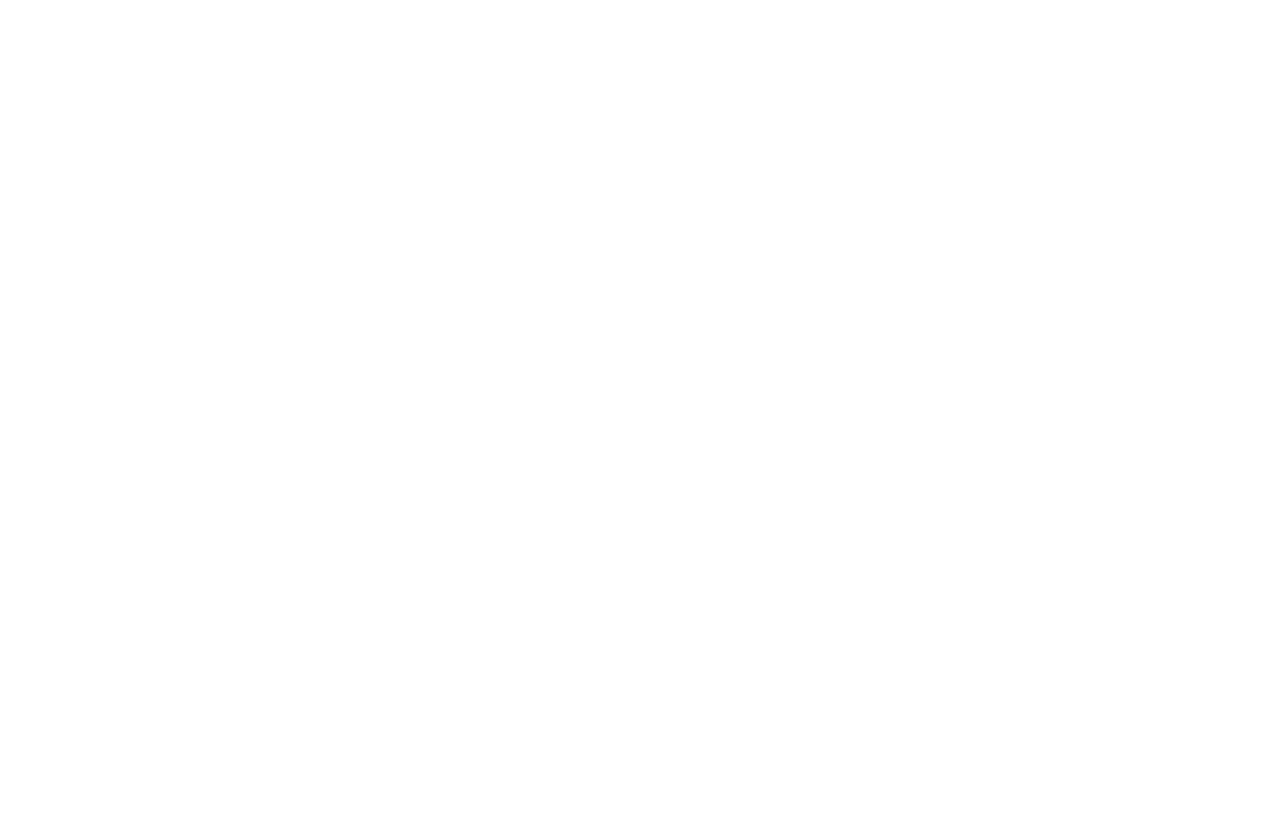
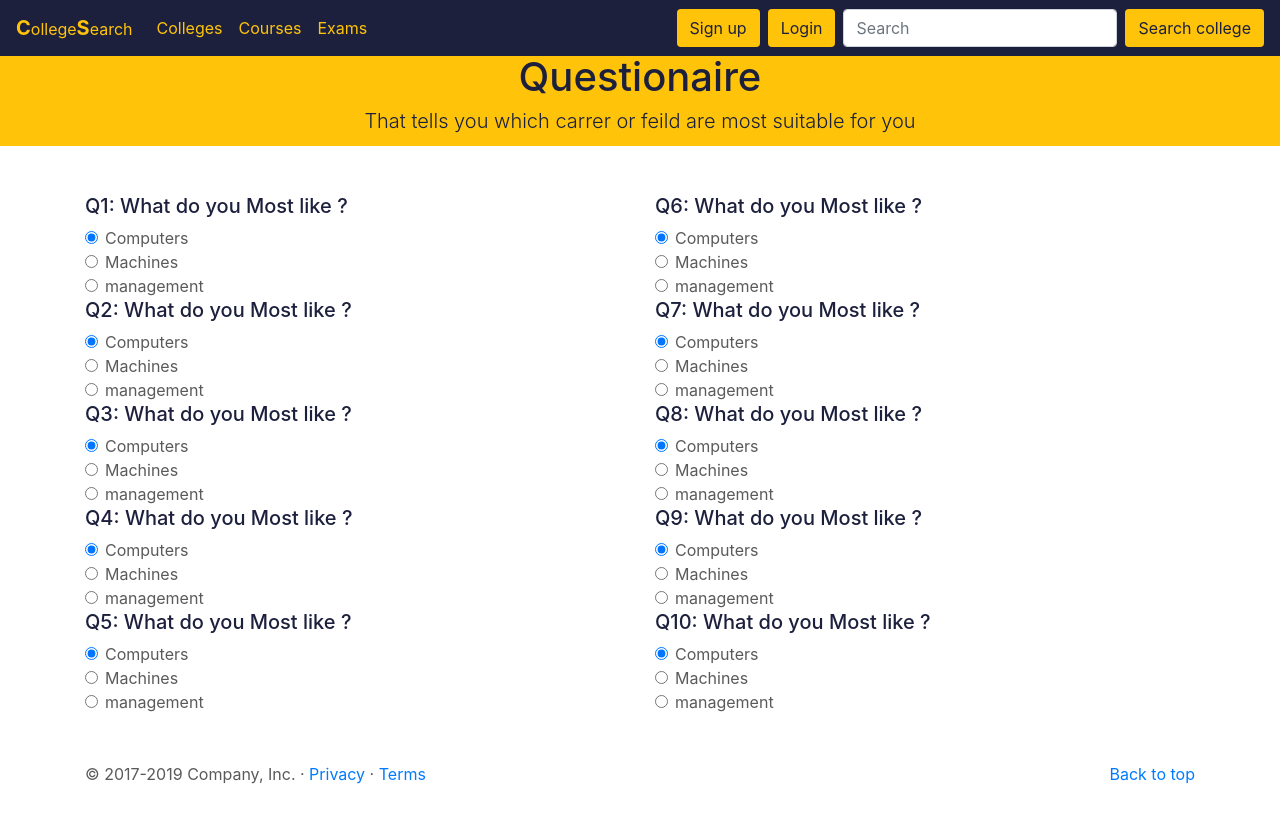
Before and after one commit to shadab97/gcaps, a plain HTML site: page quiz.html in a window 1280 px wide. Before the commit the page ends 800 px from the top, so only its background shows below. Drawn offline with nearby package versions, Linux system fonts and the light colour scheme.

Commit message:
quiz page added

```diff
--- a/quiz.html
+++ b/quiz.html
@@ -0,0 +1,377 @@
+<!DOCTYPE html>
+<html lang="en">
+
+<head>
+    <meta charset="utf-8" />
+    <meta name="viewport" content="width=device-width, initial-scale=1, shrink-to-fit=no" />
+    <meta name="description" content="" />
+    <meta name="author" content="Mark Otto, Jacob Thornton, and Bootstrap contributors" />
+    <meta name="generator" content="Jekyll v3.8.5" />
+    <title>Carousel Template · Bootstrap</title>
+
+    <!-- Bootstrap core CSS -->
+    <link rel="stylesheet" href="https://stackpath.bootstrapcdn.com/bootstrap/4.3.1/css/bootstrap.min.css"
+        integrity="sha384-ggOyR0iXCbMQv3Xipma34MD+dH/1fQ784/j6cY/iJTQUOhcWr7x9JvoRxT2MZw1T" crossorigin="anonymous" />
+
+    <style>
+        .navbar {
+            background: #1c203d;
+            color: #ffc40a !important;
+        }
+
+        .navbar-brand {
+            color: #ffc40a !important;
+            font-weight: bolder;
+        }
+
+        .nav-link {
+            color: #ffc40a !important;
+        }
+
+        .navbar-toggler {
+            color: #ffc40a !important;
+        }
+
+        .submit-btn {
+            background: #ffc40a;
+            color: #1c203d !important;
+        }
+
+        .signup-btn {
+            background: #ffc40a;
+            color: #1c203d !important;
+        }
+
+        .login-btn {
+            background: #ffc40a;
+            color: #1c203d !important;
+        }
+
+        .submit-btn {
+            background: #ffc40a;
+            color: #1c203d !important;
+        }
+
+        .signuptoday-btn {
+            background: #ffc40a;
+            color: #1c203d !important;
+        }
+
+        .carousel-item {
+            background-image: linear-gradient(rgb(28, 32, 61, 0.7),
+                    rgb(28, 32, 61, 0.7)),
+                url(img/LPU.jpg);
+            background-repeat: no-repeat;
+            background-size: cover;
+        }
+
+
+
+        .question-head {
+            background: #ffc40a;
+            color: #1c203d;
+            padding: 5px;
+        }
+
+        .question {
+            color: #1c203d;
+        }
+
+        .main-box {
+            background: #17192b;
+            color: #ffc40a;
+            padding: 5%;
+            /* margin-left: 6%; */
+            border-right: 1px solid #ffc40a;
+        }
+
+        @media (min-width: 768px) {
+            .bd-placeholder-img-lg {
+                font-size: 3.5rem;
+            }
+        }
+    </style>
+    <!-- Custom styles for this template -->
+    <link href="./css/carousel.css" rel="stylesheet" />
+</head>
+
+<body>
+    <header>
+        <nav class="navbar navbar-expand-md fixed-top">
+            <a class="navbar-brand lead" href="./">C<small>ollege</small>S<small>earch</small></a>
+            <button class="navbar-toggler" type="button" data-toggle="collapse" data-target="#navbarCollapse"
+                aria-controls="navbarCollapse" aria-expanded="false" aria-label="Toggle navigation">
+                <span class="navbar-toggler-icon">--</span>
+            </button>
+            <div class="collapse navbar-collapse" id="navbarCollapse">
+                <ul class="navbar-nav mr-auto">
+                    <li class="nav-item active">
+                        <a class="nav-link" href="./college.html">Colleges<span class="sr-only">(current)</span></a>
+                    </li>
+                    <li class="nav-item">
+                        <a class="nav-link" href="./college.html">Courses</a>
+                    </li>
+                    <li class="nav-item">
+                        <a class="nav-link" href="#">Exams</a>
+                    </li>
+                </ul>
+                <button class="btn signup-btn mr-2">Sign up</button>
+
+                <button class="btn login-btn mr-2">Login</button>
+
+                <form class="form-inline mt-2 mt-md-0">
+                    <input class="form-control mr-sm-2" type="text" placeholder="Search" aria-label="Search" />
+                    <button class="btn submit-btn my-2 my-sm-0" type="submit">
+                        Search college
+                    </button>
+                </form>
+            </div>
+        </nav>
+    </header>
+
+    <div class=" marketing">
+        <!-- Three columns of text below the carousel -->
+        <div class="question-head">
+            <h1 class="text-center heading">Questionaire</h1>
+            <h3 class="lead text-center">That tells you which carrer or feild are most suitable for you</h3>
+        </div>
+        <div class=" container quiz pt-5">
+            <div class="row">
+                <div class="col-md-6">
+                    <h5 class=" question">Q1: What do you Most like ?</h5>
+                    <div class="form-check">
+                        <input class="form-check-input" type="radio" name="q1" id="exampleRadios1" value="option1"
+                            checked>
+                        <label class="form-check-label" for="exampleRadios1">
+                            Computers
+                        </label>
+                    </div>
+                    <div class="form-check">
+                        <input class="form-check-input" type="radio" name="q1" id="exampleRadios2" value="option2">
+                        <label class="form-check-label" for="exampleRadios2">
+                            Machines
+                        </label>
+                    </div>
+                    <div class="form-check">
+                        <input class="form-check-input" type="radio" name="q1" id="exampleRadios3" value="option3">
+                        <label class="form-check-label" for="exampleRadios3">
+                            management
+                        </label>
+                    </div>
+                    <h5 class=" question">Q2: What do you Most like ?</h5>
+                    <div class="form-check">
+                        <input class="form-check-input" type="radio" name="q2" id="exampleRadios1" value="option1"
+                            checked>
+                        <label class="form-check-label" for="exampleRadios1">
+                            Computers
+                        </label>
+                    </div>
+                    <div class="form-check">
+                        <input class="form-check-input" type="radio" name="q2" id="exampleRadios2" value="option2">
+                        <label class="form-check-label" for="exampleRadios2">
+                            Machines
+                        </label>
+                    </div>
+                    <div class="form-check">
+                        <input class="form-check-input" type="radio" name="q2" id="exampleRadios3" value="option3">
+                        <label class="form-check-label" for="exampleRadios3">
+                            management
+                        </label>
+                    </div>
+                    <h5 class=" question">Q3: What do you Most like ?</h5>
+                    <div class="form-check">
+                        <input class="form-check-input" type="radio" name="q3" id="exampleRadios1" value="option1"
+                            checked>
+                        <label class="form-check-label" for="exampleRadios1">
+                            Computers
+                        </label>
+                    </div>
+                    <div class="form-check">
+                        <input class="form-check-input" type="radio" name="q3" id="exampleRadios2" value="option2">
+                        <label class="form-check-label" for="exampleRadios2">
+                            Machines
+                        </label>
+                    </div>
+                    <div class="form-check">
+                        <input class="form-check-input" type="radio" name="q3" id="exampleRadios3" value="option3">
+                        <label class="form-check-label" for="exampleRadios3">
+                            management
+                        </label>
+                    </div>
+                    <h5 class=" question">Q4: What do you Most like ?</h5>
+                    <div class="form-check">
+                        <input class="form-check-input" type="radio" name="q4" id="exampleRadios1" value="option1"
+                            checked>
+                        <label class="form-check-label" for="exampleRadios1">
+                            Computers
+                        </label>
+                    </div>
+                    <div class="form-check">
+                        <input class="form-check-input" type="radio" name="q4" id="exampleRadios2" value="option2">
+                        <label class="form-check-label" for="exampleRadios2">
+                            Machines
+                        </label>
+                    </div>
+                    <div class="form-check">
+                        <input class="form-check-input" type="radio" name="q4" id="exampleRadios3" value="option3">
+                        <label class="form-check-label" for="exampleRadios3">
+                            management
+                        </label>
+                    </div>
+                    <h5 class=" question">Q5: What do you Most like ?</h5>
+                    <div class="form-check">
+                        <input class="form-check-input" type="radio" name="q5" id="exampleRadios1" value="option1"
+                            checked>
+                        <label class="form-check-label" for="exampleRadios1">
+                            Computers
+                        </label>
+                    </div>
+                    <div class="form-check">
+                        <input class="form-check-input" type="radio" name="q5" id="exampleRadios2" value="option2">
+                        <label class="form-check-label" for="exampleRadios2">
+                            Machines
+                        </label>
+                    </div>
+                    <div class="form-check">
+                        <input class="form-check-input" type="radio" name="q5" id="exampleRadios3" value="option3">
+                        <label class="form-check-label" for="exampleRadios3">
+                            management
+                        </label>
+                    </div>
+
+                </div>
+                <div class="col-md-6">
+                    <h5 class=" question">Q6: What do you Most like ?</h5>
+                    <div class="form-check">
+                        <input class="form-check-input" type="radio" name="q6" id="exampleRadios1" value="option1"
+                            checked>
+                        <label class="form-check-label" for="exampleRadios1">
+                            Computers
+                        </label>
+                    </div>
+                    <div class="form-check">
+                        <input class="form-check-input" type="radio" name="q6" id="exampleRadios2" value="option2">
+                        <label class="form-check-label" for="exampleRadios2">
+                            Machines
+                        </label>
+                    </div>
+                    <div class="form-check">
+                        <input class="form-check-input" type="radio" name="q6" id="exampleRadios3" value="option3">
+                        <label class="form-check-label" for="exampleRadios3">
+                            management
+                        </label>
+                    </div>
+                    <h5 class=" question">Q7: What do you Most like ?</h5>
+                    <div class="form-check">
+                        <input class="form-check-input" type="radio" name="q7" id="exampleRadios1" value="option1"
+                            checked>
+                        <label class="form-check-label" for="exampleRadios1">
+                            Computers
+                        </label>
+                    </div>
+                    <div class="form-check">
+                        <input class="form-check-input" type="radio" name="q7" id="exampleRadios2" value="option2">
+                        <label class="form-check-label" for="exampleRadios2">
+                            Machines
+                        </label>
+                    </div>
+                    <div class="form-check">
+                        <input class="form-check-input" type="radio" name="q7" id="exampleRadios3" value="option3">
+                        <label class="form-check-label" for="exampleRadios3">
+                            management
+                        </label>
+                    </div>
+                    <h5 class=" question">Q8: What do you Most like ?</h5>
+                    <div class="form-check">
+                        <input class="form-check-input" type="radio" name="q8" id="exampleRadios1" value="option1"
+                            checked>
+                        <label class="form-check-label" for="exampleRadios1">
+                            Computers
+                        </label>
+                    </div>
+                    <div class="form-check">
+                        <input class="form-check-input" type="radio" name="q8" id="exampleRadios2" value="option2">
+                        <label class="form-check-label" for="exampleRadios2">
+                            Machines
+                        </label>
+                    </div>
+                    <div class="form-check">
+                        <input class="form-check-input" type="radio" name="q8" id="exampleRadios3" value="option3">
+                        <label class="form-check-label" for="exampleRadios3">
+                            management
+                        </label>
+                    </div>
+                    <h5 class=" question">Q9: What do you Most like ?</h5>
+                    <div class="form-check">
+                        <input class="form-check-input" type="radio" name="q9" id="exampleRadios1" value="option1"
+                            checked>
+                        <label class="form-check-label" for="exampleRadios1">
+                            Computers
+                        </label>
+                    </div>
+                    <div class="form-check">
+                        <input class="form-check-input" type="radio" name="q9" id="exampleRadios2" value="option2">
+                        <label class="form-check-label" for="exampleRadios2">
+                            Machines
+                        </label>
+                    </div>
+                    <div class="form-check">
+                        <input class="form-check-input" type="radio" name="q9" id="exampleRadios3" value="option3">
+                        <label class="form-check-label" for="exampleRadios3">
+                            management
+                        </label>
+                    </div>
+                    <h5 class=" question">Q10: What do you Most like ?</h5>
+                    <div class="form-check">
+                        <input class="form-check-input" type="radio" name="q10" id="exampleRadios1" value="option1"
+                            checked>
+                        <label class="form-check-label" for="exampleRadios1">
+                            Computers
+                        </label>
+                    </div>
+                    <div class="form-check">
+                        <input class="form-check-input" type="radio" name="q10" id="exampleRadios2" value="option2">
+                        <label class="form-check-label" for="exampleRadios2">
+                            Machines
+                        </label>
+                    </div>
+                    <div class="form-check">
+                        <input class="form-check-input" type="radio" name="q10" id="exampleRadios3" value="option3">
+                        <label class="form-check-label" for="exampleRadios3">
+                            management
+                        </label>
+                    </div>
+                </div>
+            </div>
+
+
+        </div>
+
+
+
+
+
+    </div>
+    <!-- /.container -->
+
+    <!-- FOOTER -->
+    <footer class="container pt-5">
+        <p class="float-right"><a href="#">Back to top</a></p>
+        <p>
+            &copy; 2017-2019 Company, Inc. &middot;
+            <a href="#">Privacy</a> &middot; <a href="#">Terms</a>
+        </p>
+    </footer>
+    </main>
+    <script src="https://code.jquery.com/jquery-3.3.1.slim.min.js"
+        integrity="sha384-q8i/X+965DzO0rT7abK41JStQIAqVgRVzpbzo5smXKp4YfRvH+8abtTE1Pi6jizo" crossorigin="anonymous">
+    </script>
+    <script src="https://cdnjs.cloudflare.com/ajax/libs/popper.js/1.14.7/umd/popper.min.js"
+        integrity="sha384-UO2eT0CpHqdSJQ6hJty5KVphtPhzWj9WO1clHTMGa3JDZwrnQq4sF86dIHNDz0W1" crossorigin="anonymous">
+    </script>
+    <script src="https://stackpath.bootstrapcdn.com/bootstrap/4.3.1/js/bootstrap.min.js"
+        integrity="sha384-JjSmVgyd0p3pXB1rRibZUAYoIIy6OrQ6VrjIEaFf/nJGzIxFDsf4x0xIM+B07jRM" crossorigin="anonymous">
+    </script>
+</body>
+
+</html>
```
Also changed, not shown: index.html (+3 -3 lines).
